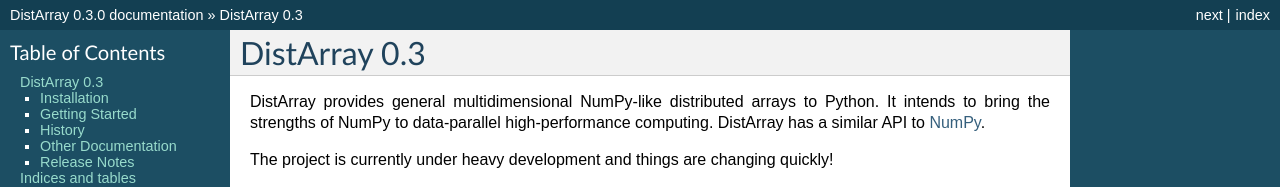
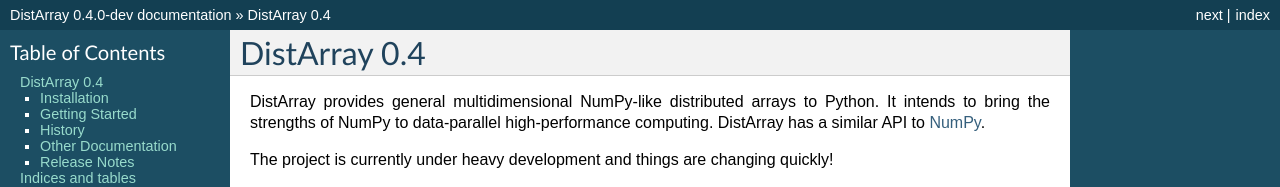
Before and after one commit to enthought/distarray, a Sphinx documentation site: the page built from docs/source/index.rst, in a window 1280 px wide and 900 px high. Shown: the top 187 px of the window. Built offline with Sphinx 7.4.7, drawn with Linux system fonts in a browser that asks for light colours; some of the changed text lies outside the part shown.

Commit message:
Bump version number to `0.4.0-dev`

```diff
--- a/distarray/__init__.py
+++ b/distarray/__init__.py
@@ -4,5 +4,5 @@
 #  Distributed under the terms of the BSD License.  See COPYING.rst.
 # ---------------------------------------------------------------------------
 
-__version__ = "0.3.0"
+__version__ = "0.4.0-dev"
 DISTARRAY_BASE_NAME = '__distarray__'
--- a/docs/source/conf.py
+++ b/docs/source/conf.py
@@ -69,9 +69,9 @@
 # built documents.
 #
 # The short X.Y version.
-version = '0.3'
+version = '0.4'
 # The full version, including alpha/beta/rc tags.
-release = '0.3.0'
+release = '0.4.0-dev'
 
 # The language for content autogenerated by Sphinx. Refer to documentation
 # for a list of supported languages.
--- a/setup.py
+++ b/setup.py
@@ -14,7 +14,7 @@
 
 metadata = {
     'name': 'distarray',
-    'version': '0.3.0',
+    'version': '0.4.0-dev',
     'description': 'Distributed Memory Arrays for Python',
     'keywords': 'parallel mpi distributed array',
     'license': 'New BSD',
```
